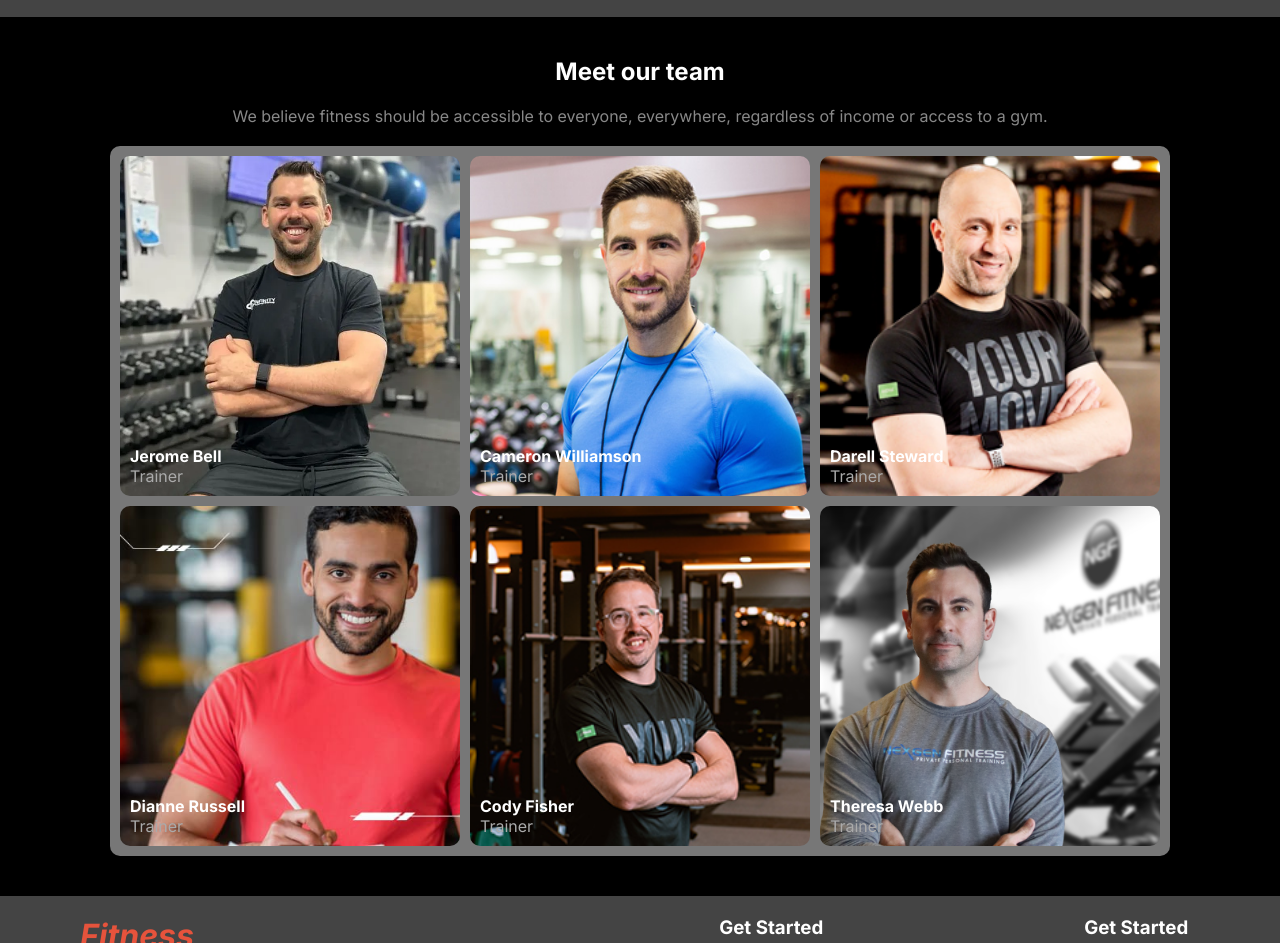
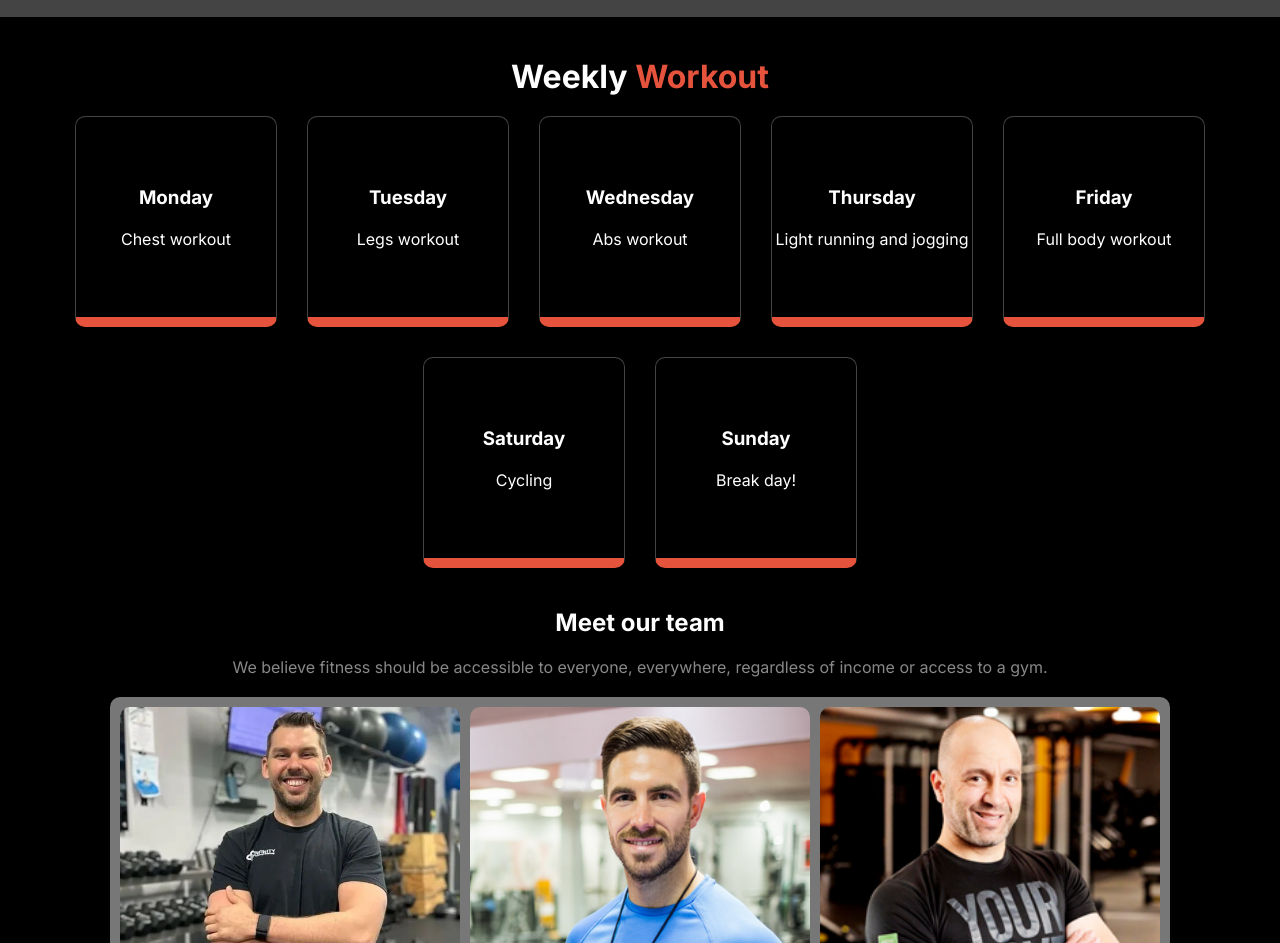
Before and after one commit to AlchemistReturns/assignment_2_programming_hero, a plain HTML site: page index.html in a window 1280 px wide. Shown: the part 1857-2800 px from the top of the page. Drawn offline with Linux system fonts and the light colour scheme.

Commit message:
final version - completed the unique part, a weekly workout plan

```diff
--- a/index.html
+++ b/index.html
@@ -130,6 +130,40 @@
         </div>
     </section>
 
+    <section id="workout">
+        <h2>Weekly <span id="workout-label">Workout</span></h2>
+        <div id="workout-plan">
+            <div>
+                <h3>Monday</h3>
+                <p>Chest workout</p>
+            </div>
+            <div>
+                <h3>Tuesday</h3>
+                <p>Legs workout</p>
+            </div>
+            <div>
+                <h3>Wednesday</h3>
+                <p>Abs workout</p>
+            </div>
+            <div>
+                <h3>Thursday</h3>
+                <p>Light running and jogging</p>
+            </div>
+            <div>
+                <h3>Friday</h3>
+                <p>Full body workout</p>
+            </div>
+            <div>
+                <h3>Saturday</h3>
+                <p>Cycling</p>
+            </div>
+            <div>
+                <h3>Sunday</h3>
+                <p>Break day!</p>
+            </div>
+        </div>
+    </section>
+
     <section id="team">
         <h2>Meet our team</h2>
         <p>We believe fitness should be accessible to everyone, everywhere, regardless of income or access to a gym.</p>
--- a/styles.css
+++ b/styles.css
@@ -9,7 +9,7 @@ body {
 }
 
 #hero {
-    background: linear-gradient(to top, #111, #777);
+    background: linear-gradient(to top, black, #777, #111);
 
 }
 
@@ -23,6 +23,7 @@ body {
 #navbar-title {
     font-size: 2rem;
     color: #e6533c;
+    font-style: italic;
 }
 
 #navbar-links {
@@ -294,6 +295,48 @@ input::placeholder {
     padding: 8px;
 }
 
+#workout {
+    color: white;
+    display: flex;
+    flex-direction: column;
+    align-items: center;
+    text-align: center;
+    margin-top: 40px;
+    gap: 20px;
+}
+
+#workout > h2 {
+    font-size: 2rem;
+}
+
+#workout-label {
+    color: #e6533c;
+}
+
+#workout-plan {
+    display: flex;
+    flex-wrap: wrap;
+    justify-content: center;
+    gap: 30px;
+}
+
+#workout-plan > div {
+    width: 200px;
+    height: 200px;
+    border: 1px solid #444;
+    border-bottom: 10px solid #e6533c;
+    border-radius: 10px;
+    display: flex;
+    justify-content: center;
+    align-items: center;
+    flex-direction: column;
+    gap: 20px;
+}
+
+#workout-plan > div:hover {
+    border-bottom: 10px solid skyblue;
+}
+
 #team {
     display: flex;
     flex-direction: column;
@@ -449,4 +492,7 @@ hr {
         flex-direction: column;
         padding: 20px 10px;
     }
+    #workout-plan {
+        flex-direction: column;
+    }
 }
```
